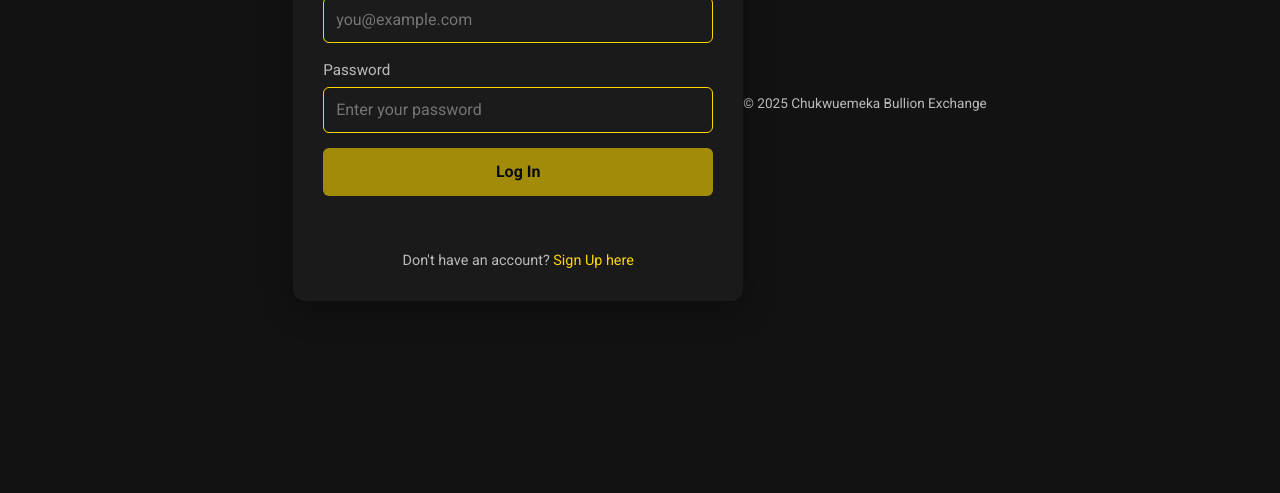
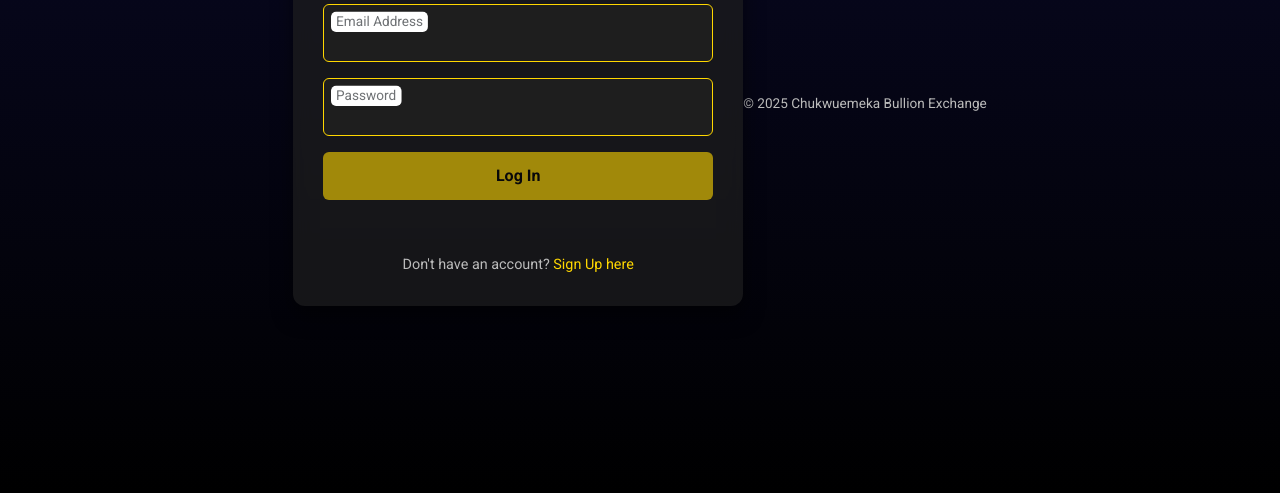
Before and after one commit to Henry2505/Bullionexchange, a website: page public/affiliate_login.html in a window 1280 px wide. Shown: the part 307-800 px from the top of the page. Drawn offline with nearby package versions, Linux system fonts and the light colour scheme.

Commit message:
Update affiliate_login.html

```diff
--- a/public/affiliate_login.html
+++ b/public/affiliate_login.html
@@ -6,7 +6,7 @@
   <meta name="description" content="Affiliate Login – enter your credentials to access your dashboard." />
   <title>Affiliate Login • CBE Global</title>
 
-  <!-- Google Fonts (optional) -->
+  <!-- Google Fonts -->
   <link
     href="https://fonts.googleapis.com/css2?family=Roboto:wght@300;400;700&display=swap"
     rel="stylesheet"
@@ -24,12 +24,12 @@
     rel="stylesheet"
   />
 
-  <!-- Supabase JS: exposes a global `supabase` object -->
+  <!-- Supabase JS -->
   <script src="https://cdn.jsdelivr.net/npm/@supabase/supabase-js/dist/umd/supabase.min.js"></script>
 
   <style>
     :root[data-theme="dark"] {
-      --bg: #121212;
+      --bg: linear-gradient(to bottom, #0a0a2a, #000);
       --text: #e0e0e0;
       --accent-bg: rgba(30, 30, 30, 0.7);
       --gold: #ffd700;
@@ -51,7 +51,9 @@
       --border-color: #ddd;
     }
     * {
-      margin: 0; padding: 0; box-sizing: border-box;
+      margin: 0;
+      padding: 0;
+      box-sizing: border-box;
     }
     body {
       font-family: "Roboto", sans-serif;
@@ -77,7 +79,7 @@
       background: var(--accent-bg);
       backdrop-filter: blur(10px);
       border-radius: 12px;
-      box-shadow: 0 8px 32px rgba(0,0,0,0.3);
+      box-shadow: 0 10px 20px rgba(0,0,0,0.5);
       padding: 30px;
       opacity: 0;
       transform: translateY(20px);
@@ -93,28 +95,18 @@
       text-align: center;
       margin-bottom: 20px;
     }
-    .form-group {
-      margin-bottom: 15px;
+    .form-floating > label {
+      color: var(--text-light);
     }
-    label {
-      font-size: 0.95rem;
-      margin-bottom: 5px;
-      color: var(--text-light);
-      font-weight: 500;
+    .form-control {
+      background: #1e1e1e;
+      color: var(--text);
+      border: 1px solid var(--gold);
     }
-    input {
-      width: 100%;
-      padding: 10px 12px;
-      border: 1px solid var(--gold);
-      border-radius: 6px;
-      background: rgba(28,28,28,0.8);
-      color: var(--text);
-      font-size: 1rem;
-      transition: box-shadow 0.3s ease;
-    }
-    input:focus {
-      outline: none;
-      box-shadow: 0 0 8px var(--gold);
+    :root[data-theme="light"] .form-control {
+      background: #fff;
+      color: #000;
+      border: 1px solid #ccc;
     }
     button {
       width: 100%;
@@ -155,23 +147,21 @@
   </style>
 </head>
 <body>
-
   <div class="login-card" id="login-card">
+    <div class="text-center mb-3">
+      <img src="logo.png" alt="CBE Global Logo" style="max-width: 150px;">
+    </div>
     <h1>Affiliate Login</h1>
 
     <form id="login-form" novalidate>
-      <!-- Email -->
-      <div class="form-group">
+      <div class="form-floating mb-3">
+        <input type="email" class="form-control" id="login-email" required />
         <label for="login-email">Email Address</label>
-        <input type="email" id="login-email" placeholder="you@example.com" required />
       </div>
-
-      <!-- Password -->
-      <div class="form-group">
+      <div class="form-floating mb-3">
+        <input type="password" class="form-control" id="login-password" required minlength="8" />
         <label for="login-password">Password</label>
-        <input type="password" id="login-password" placeholder="Enter your password" required minlength="8" />
       </div>
-
       <button type="submit" id="login-button" disabled>Log In</button>
       <div id="login-alert" role="alert"></div>
     </form>
@@ -182,21 +172,21 @@
     </div>
   </div>
 
-  <footer>© 2025 Chukwuemeka Bullion Exchange</footer>
+  <footer>© 2025 Chukwuemeka Bullion Exchange</footer>
 
   <script>
-    // ─── 1) Initialize Supabase (use the same values as your signup page) ───
+    // Initialize Supabase
     const SUPA_URL = "https://dapwpgvnfjcfqqhrpxla.supabase.co";
     const SUPA_ANON_KEY =
       "eyJhbGciOiJIUzI1NiIsInR5cCI6IkpXVCJ9.eyJpc3MiOiJzdXBhYmFzZSIsInJlZiI6ImRhcHdwZ3ZuZmpjZnFxaHJweGxhIiwicm9sZSI6ImFub24iLCJpYXQiOjE3NDcwNDA4ODgsImV4cCI6MjA2MjYxNjg4OH0.ICC0UsLlzJDNre7rFCeD3k6iVzo6jOJgn3PhABpEMsQ";
     const supabaseClient = supabase.createClient(SUPA_URL, SUPA_ANON_KEY);
 
-    // ─── 2) Simple email validator (same as signup) ─────────────────────────
+    // Simple email validator
     function isValidEmail(email) {
       return /^[^\s@]+@[^\s@]+\.[^\s@]+$/.test(email);
     }
 
-    // ─── 3) On DOM ready: fade‑in card and wire up form ─────────────────────
+    // On DOM ready: fade-in card and wire up form
     document.addEventListener("DOMContentLoaded", () => {
       const card = document.getElementById("login-card");
       setTimeout(() => card.classList.add("visible"), 100);
@@ -206,7 +196,7 @@
       const pwInput = document.getElementById("login-password");
       const alertDiv = document.getElementById("login-alert");
 
-      // Enable “Log In” button when both fields have some text
+      // Enable "Log In" button when both fields have text
       function toggleButton() {
         const ok = emailInput.value.trim() !== "" && pwInput.value !== "";
         loginBtn.disabled = !ok;
@@ -221,11 +211,10 @@
         alertDiv.textContent = "";
         alertDiv.style.color = "";
 
-        // Gather form values
         const email = emailInput.value.trim().toLowerCase();
         const password = pwInput.value;
 
-        // ─── Basic validation ──────────────────────────────────────────────
+        // Basic validation
         if (!email || !password) {
           alertDiv.style.color = "var(--error-color)";
           alertDiv.textContent = "Both fields are required.";
@@ -242,11 +231,10 @@
           return;
         }
 
-        // Disable button while querying
         loginBtn.disabled = true;
         loginBtn.textContent = "Logging in…";
 
-        // ─── 4) Query Supabase: match email & password against affiliates ───
+        // Query Supabase
         try {
           const { data, error } = await supabaseClient
             .from("affiliates")
@@ -256,7 +244,6 @@
             .single();
 
           if (error || !data) {
-            // If no match or some other DB error
             console.error("Login error:", error);
             alertDiv.style.color = "var(--error-color)";
             alertDiv.textContent = "Invalid email or password.";
@@ -265,9 +252,7 @@
             return;
           }
 
-          // ─── 5) Success! store affiliate ID & redirect ───────────────────
           localStorage.setItem("affiliate_id", data.id);
-          // Redirect to dashboard
           window.location.href = "affiliate_dashboard.html";
         } catch (err) {
           console.error("Unexpected error:", err);
```
